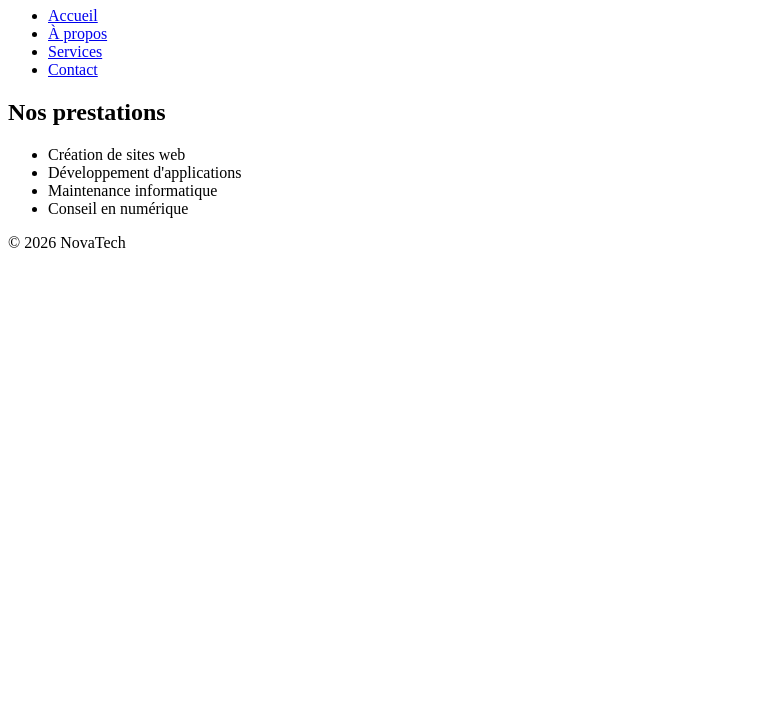
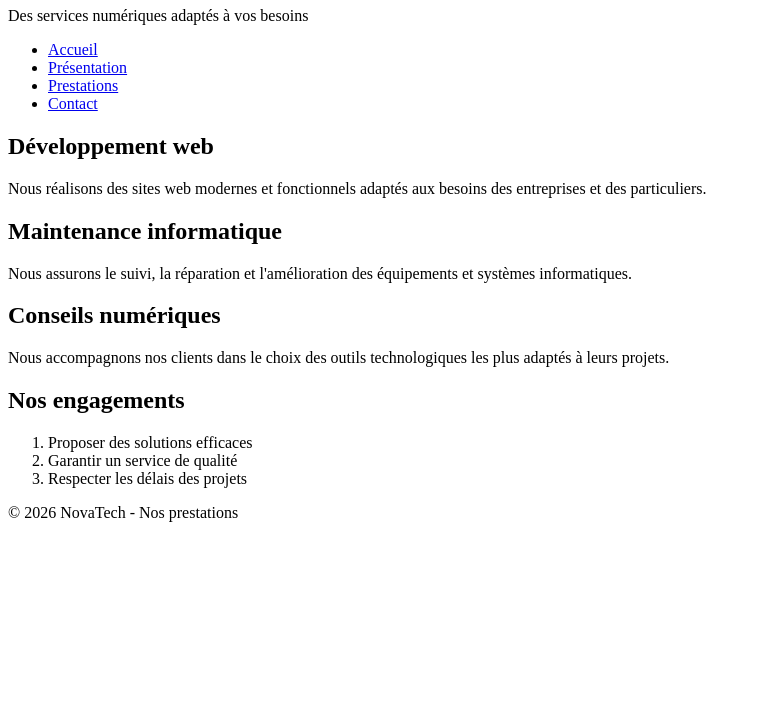
Before and after one commit to lydia-rg/lydiane-TD, a plain HTML site: page servies.html in a window 1280 px wide. Shown: the part 73-800 px from the top of the page, without its empty margins (0-757 px from the left). Drawn offline with Linux system fonts and the light colour scheme.

Commit message:
Update servies.html

```diff
--- a/servies.html
+++ b/servies.html
@@ -1,41 +1,69 @@
 <!DOCTYPE html>
 <html lang="fr">
+
 <head>
     <meta charset="UTF-8">
     <meta name="viewport" content="width=device-width, initial-scale=1.0">
-    <title>Services</title>
+    <title>Prestations - NovaTech</title>
 </head>
+
 <body>
 
     <header>
-    <h1>Nos Services</h1>
+        <h1>Nos prestations</h1>
+        <p>Des services numériques adaptés à vos besoins</p>
     </header>
 
     <nav>
         <ul>
             <li><a href="index.html">Accueil</a></li>
-        <li><a href="about.html">À propos</a></li>
-        <li><a href="services.html">Services</a></li>
-        <li><a href="contact.html">Contact</a></li>
+            <li><a href="presentation.html">Présentation</a></li>
+            <li><a href="prestations.html">Prestations</a></li>
+            <li><a href="rejoindre.html">Contact</a></li>
         </ul>
     </nav>
 
     <main>
 
-<h2>Nos prestations</h2>
+        <section>
+            <h2>Développement web</h2>
+            <p>
+                Nous réalisons des sites web modernes et fonctionnels
+                adaptés aux besoins des entreprises et des particuliers.
+            </p>
+        </section>
 
-<ul>
-    <li>Création de sites web</li>
-    <li>Développement d'applications</li>
-    <li>Maintenance informatique</li>
-    <li>Conseil en numérique</li>
-</ul>
+        <section>
+            <h2>Maintenance informatique</h2>
+            <p>
+                Nous assurons le suivi, la réparation et l'amélioration
+                des équipements et systèmes informatiques.
+            </p>
+        </section>
+
+        <section>
+            <h2>Conseils numériques</h2>
+            <p>
+                Nous accompagnons nos clients dans le choix des outils
+                technologiques les plus adaptés à leurs projets.
+            </p>
+        </section>
+
+        <section>
+            <h2>Nos engagements</h2>
+            <ol>
+                <li>Proposer des solutions efficaces</li>
+                <li>Garantir un service de qualité</li>
+                <li>Respecter les délais des projets</li>
+            </ol>
+        </section>
 
     </main>
 
     <footer>
-    <p>&copy; 2026 NovaTech</p>
+        <p>© 2026 NovaTech - Nos prestations</p>
     </footer>
 
 </body>
+
 </html>
```
Lines whose indentation alone changed are shown as unchanged.
